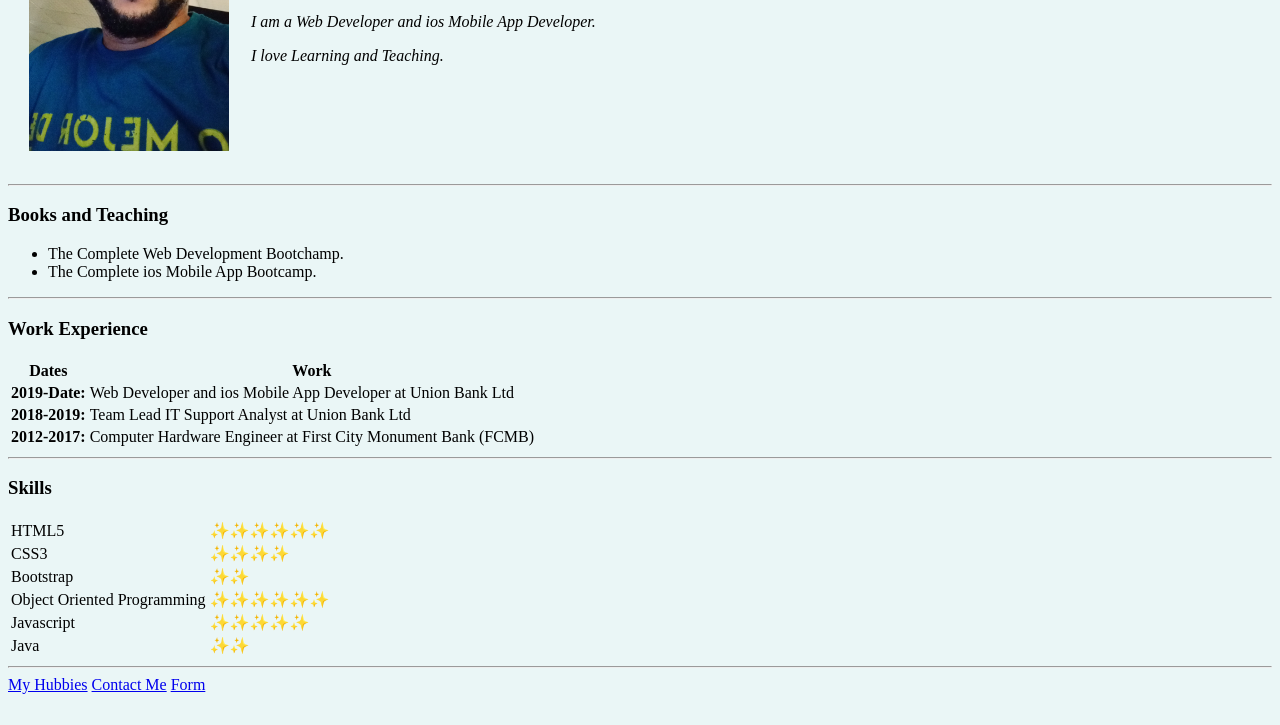
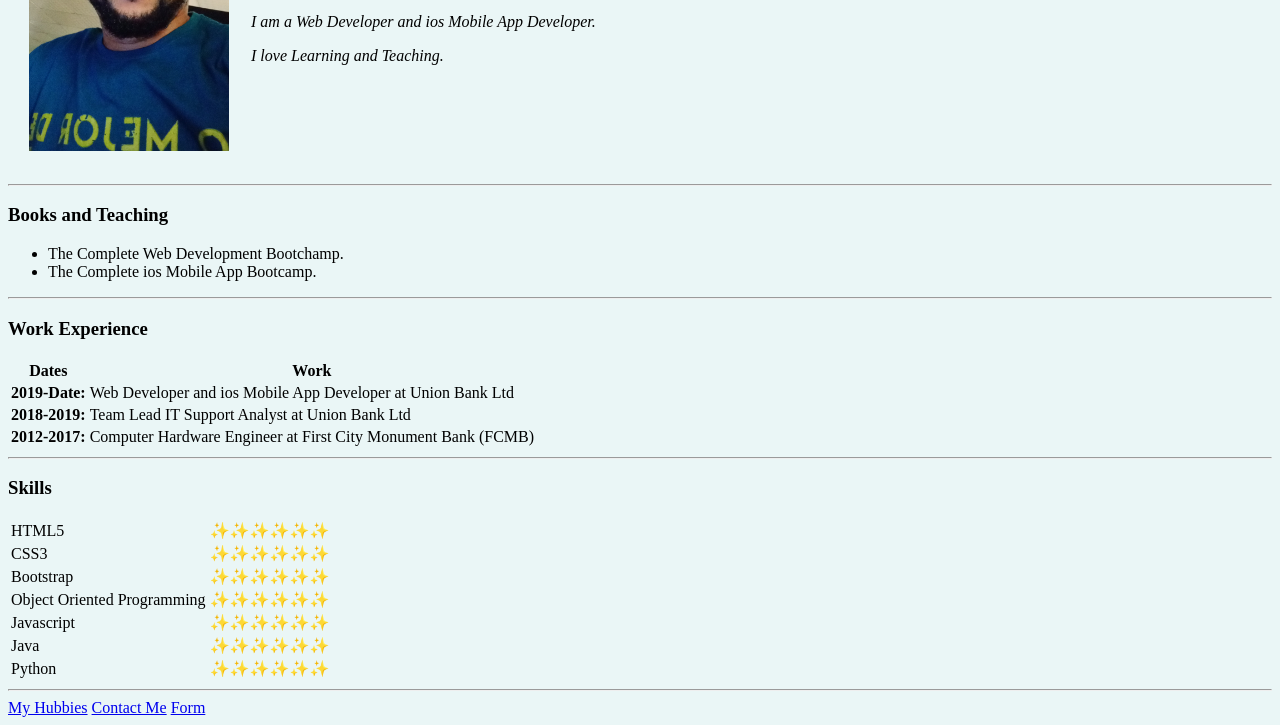
Before and after one commit to tobiasuche/CV, a plain HTML site: page index.html in a window 1280 px wide. Shown: the part 204-929 px from the top of the page. Before the commit the page ends 906 px from the top, so only its background shows below. Drawn offline with Linux system fonts and the light colour scheme.

Commit message:
Just Updated

```diff
--- a/index.html
+++ b/index.html
@@ -65,11 +65,11 @@
       </tr>
       <tr>
         <td>CSS3</td>
-        <td>✨✨✨✨</td>
+        <td>✨✨✨✨✨✨</td>
       </tr>
       <tr>
         <td>Bootstrap</td>
-        <td>✨✨</td>
+        <td>✨✨✨✨✨✨</td>
       </tr>
       <tr>
         <td>Object Oriented Programming</td>
@@ -77,11 +77,15 @@
     </tr>
     <tr>
         <td>Javascript</td>
-        <td>✨✨✨✨✨</td>
+        <td>✨✨✨✨✨✨</td>
     </tr>
     <tr>
         <td>Java</td>
-        <td>✨✨</td>
+        <td>✨✨✨✨✨✨</td>
+    </tr>
+      <tr>
+        <td>Python</td>
+        <td>✨✨✨✨✨✨</td>
     </tr>
     </table>
     <hr>
```
